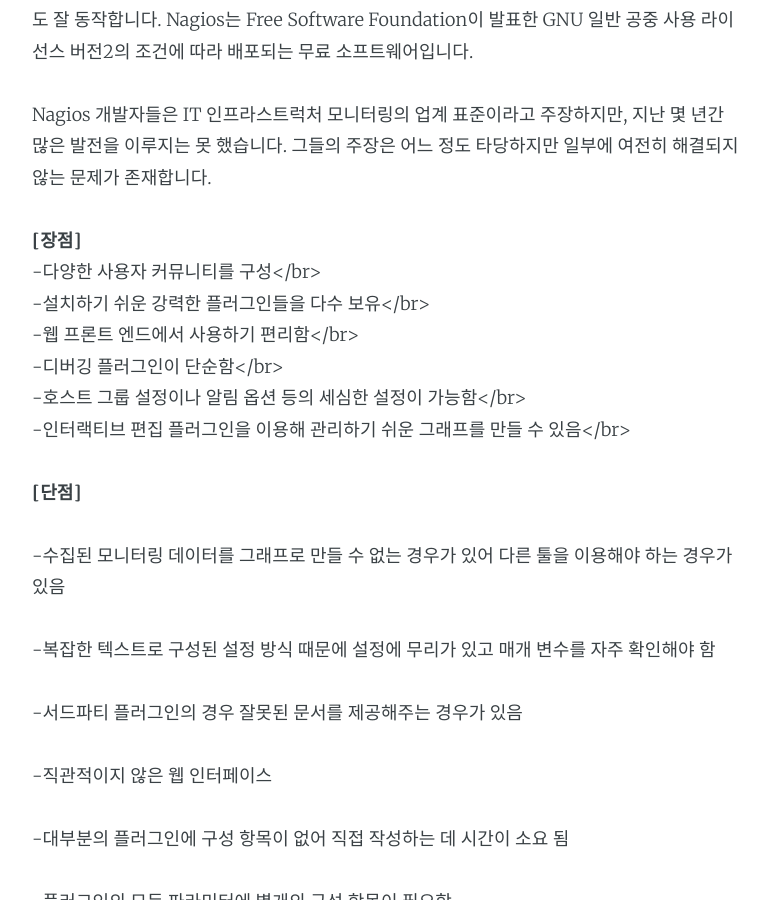
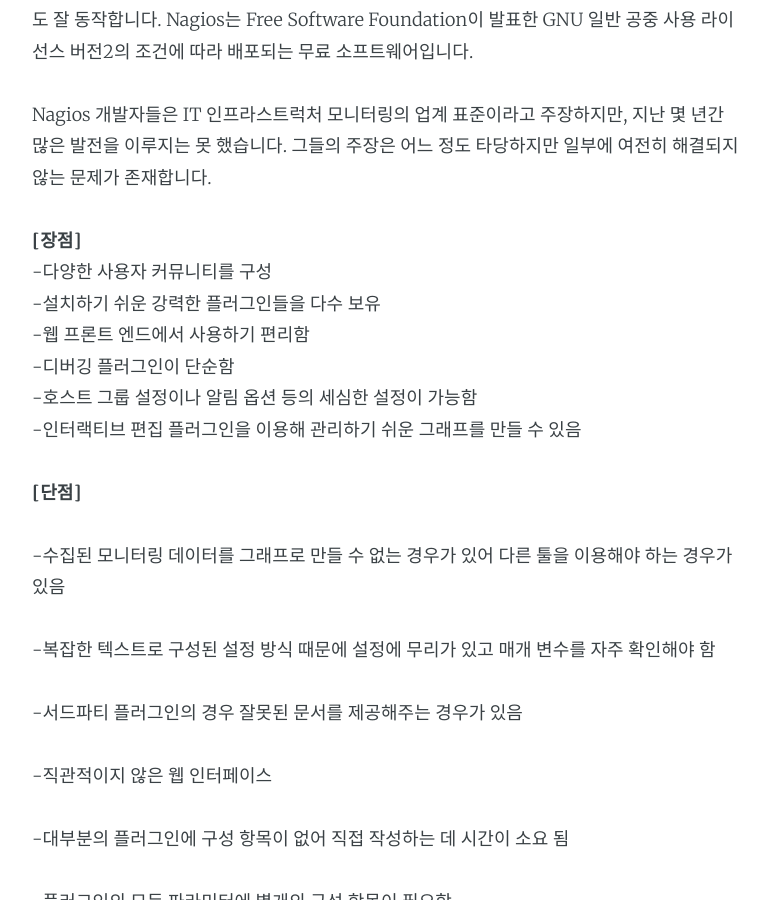
Before and after one commit to whatap/whatap.github.io, a Jekyll site: the page built from _posts/2015-10-11-OpenSourceMonitoringTool.md, in a window 1280 px wide and 900 px high, scrolled down 2041 px. Shown: the whole window, without its empty margins (253-1021 px from the left). Built offline with Jekyll 4.4.1, drawn with Linux system fonts in a browser that asks for light colours; Markdown is read by kramdown in place of the engine named in the settings.

Commit message:
no message

```diff
--- a/_posts/2015-10-11-OpenSourceMonitoringTool.md
+++ b/_posts/2015-10-11-OpenSourceMonitoringTool.md
@@ -33,13 +33,13 @@
 
 Nagios 개발자들은 IT 인프라스트럭처 모니터링의 업계 표준이라고 주장하지만, 지난 몇 년간 많은 발전을 이루지는 못 했습니다. 그들의 주장은 어느 정도 타당하지만 일부에 여전히 해결되지 않는 문제가 존재합니다.
 
-**[장점]**
-<br>-다양한 사용자 커뮤니티를 구성</br>
-<br>-설치하기 쉬운 강력한 플러그인들을 다수 보유</br>
-<br>-웹 프론트 엔드에서 사용하기 편리함</br>
-<br>-디버깅 플러그인이 단순함</br>
-<br>-호스트 그룹 설정이나 알림 옵션 등의 세심한 설정이 가능함</br>
-<br>-인터랙티브 편집 플러그인을 이용해 관리하기 쉬운 그래프를 만들 수 있음</br>
+**[장점]**<br>
+-다양한 사용자 커뮤니티를 구성<br>
+-설치하기 쉬운 강력한 플러그인들을 다수 보유<br>
+-웹 프론트 엔드에서 사용하기 편리함<br>
+-디버깅 플러그인이 단순함<br>
+-호스트 그룹 설정이나 알림 옵션 등의 세심한 설정이 가능함<br>
+-인터랙티브 편집 플러그인을 이용해 관리하기 쉬운 그래프를 만들 수 있음<br>
 
 
 **[단점]**
```
